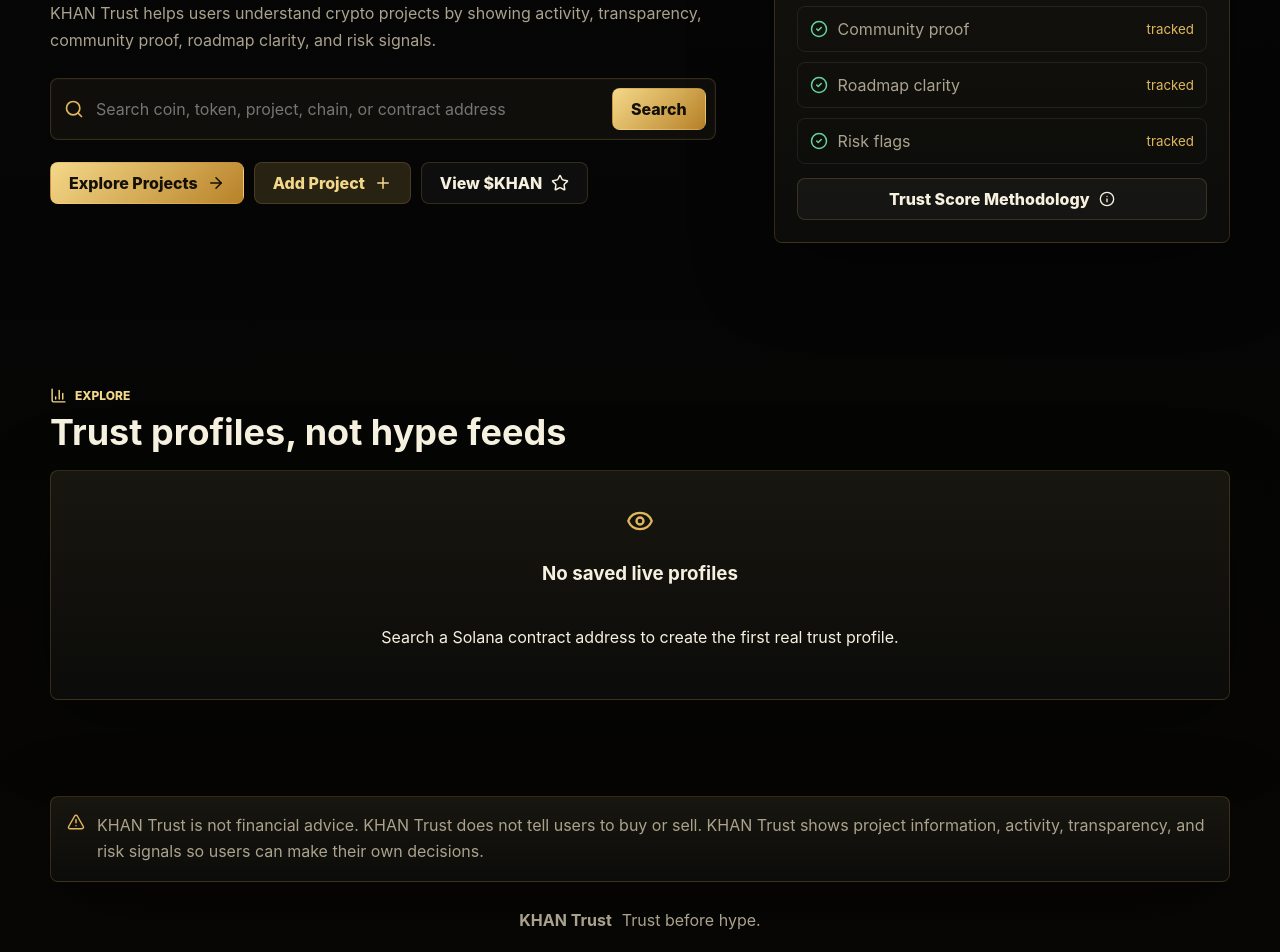
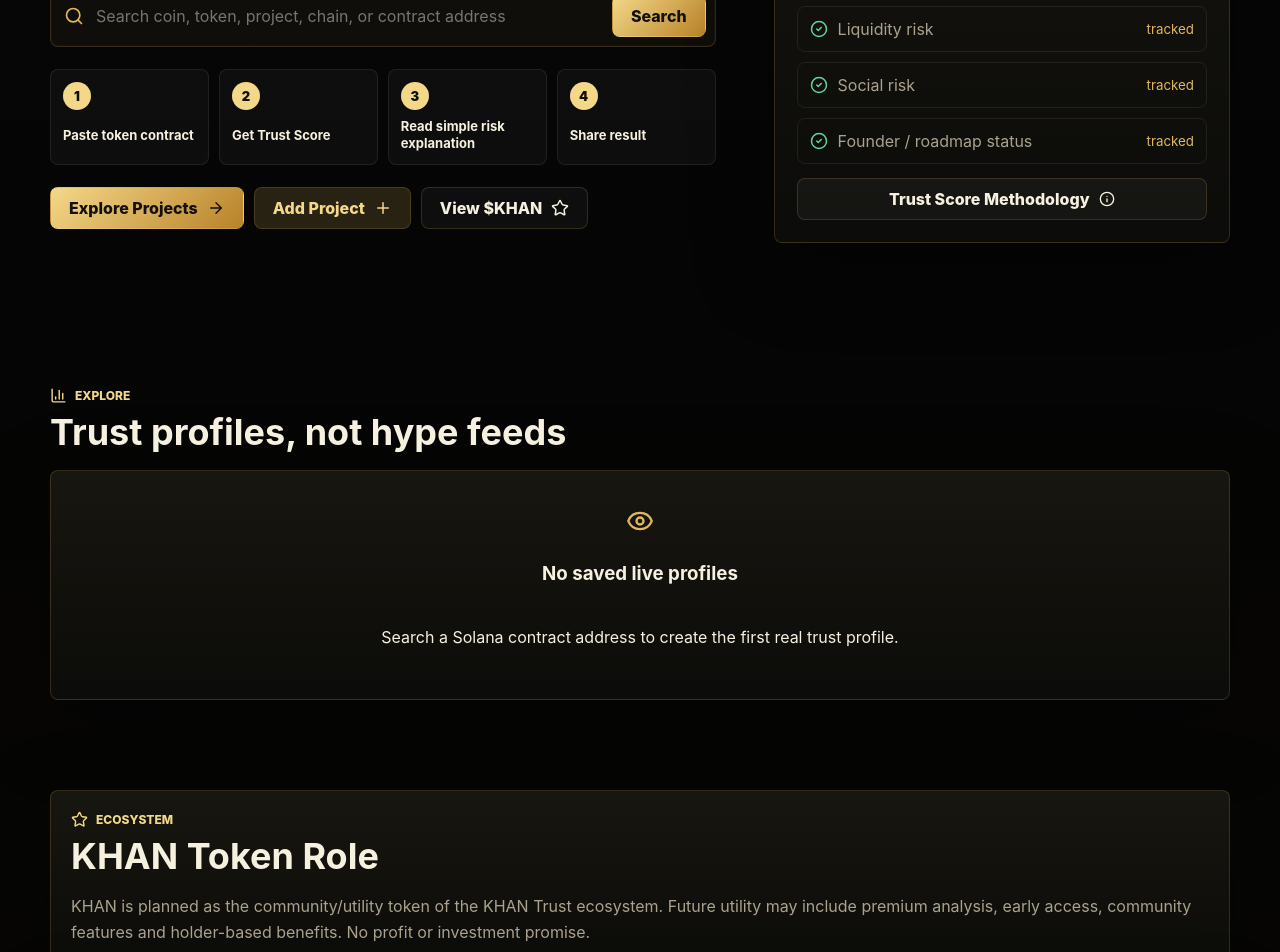
Before and after one commit to xankiwiyev3366-crypto/KHAN-Trust, a React (Vite) app: page / in a window 1280 px wide. Shown: the part 440-1392 px from the top of the page. Built offline with nearby package versions, Linux system fonts and the light colour scheme.

Commit message:
Position KHAN Trust as token risk checker

```diff
--- a/src/main.jsx
+++ b/src/main.jsx
@@ -11,6 +11,7 @@ import {
   CheckCircle2,
   CircleDot,
   Clock3,
+  Copy,
   ExternalLink,
   Eye,
   FileWarning,
@@ -62,7 +63,7 @@ const khanProject = {
   status: 'Early community',
   lastUpdate: '2026-06-19',
   trustScore: 74,
-  riskLevel: 'Moderate',
+  riskLevel: 'Medium',
   founderStatus: 'Public mission, early founder activity',
   communitySize: 1280,
   holders: 0,
@@ -91,7 +92,7 @@ const khanProject = {
     { phase: 'Phase 4 - Community proof tools', status: 'Planned' },
     { phase: 'Phase 5 - AI-assisted project analysis', status: 'Planned' },
   ],
-  riskNotes: 'Early ecosystem project. Users should review activity and public updates before forming opinions.',
+  riskNotes: 'Planned community/utility token. Users should review activity and public updates before forming opinions.',
 };
 
 const demoProjects = [
@@ -111,7 +112,7 @@ const demoProjects = [
     status: 'Verified demo',
     lastUpdate: '2026-06-17',
     trustScore: 86,
-    riskLevel: 'Lower',
+    riskLevel: 'Low',
     founderStatus: 'Public operators',
     communitySize: 18600,
     holders: 12450,
@@ -199,7 +200,7 @@ const demoProjects = [
     status: 'Building',
     lastUpdate: '2026-06-15',
     trustScore: 67,
-    riskLevel: 'Moderate',
+    riskLevel: 'Medium',
     founderStatus: 'Public creator',
     communitySize: 5200,
     holders: 1680,
@@ -740,8 +741,8 @@ function roadmapFromText(text) {
 }
 
 function scoreToRisk(score) {
-  if (score >= 78) return 'Lower';
-  if (score >= 55) return 'Moderate';
+  if (score >= 78) return 'Low';
+  if (score >= 55) return 'Medium';
   return 'High';
 }
 
@@ -807,6 +808,101 @@ function holderRiskLevel(data = {}) {
   if (data.topHolderPercent > 35 || data.topTenHolderPercent > 70) return 'High risk signal';
   if (data.topHolderPercent > 20 || data.topTenHolderPercent > 50) return 'Moderate risk signal';
   return 'Lower concentration risk';
+}
+
+function riskBadge(score) {
+  if (score >= 78) return 'Low Risk';
+  if (score >= 55) return 'Medium Risk';
+  return 'High Risk';
+}
+
+function riskSignals(project = {}) {
+  const data = project.realData || {};
+  const holders = Number(data.holderCount || project.holders || project.communitySize || 0);
+  const liquidity = Number(data.totalLiquidityUsd ?? data.liquidityUsd ?? 0);
+  const socialLinks = [project.website, project.twitter, project.telegram, project.github].filter(hasValue).length;
+  const founderText = project.founderStatus || 'Not provided';
+
+  return [
+    {
+      label: 'Holder risk',
+      value: holderRiskLabel(data, holders),
+      detail: holderRiskDetail(data, holders),
+    },
+    {
+      label: 'Liquidity risk',
+      value: liquidityRiskLabel(liquidity),
+      detail: liquidity ? `${formatCurrency(liquidity)} public liquidity found.` : 'Liquidity data is not available yet.',
+    },
+    {
+      label: 'Social risk',
+      value: socialRiskLabel(socialLinks),
+      detail: `${socialLinks}/4 public links found: website, X/Twitter, Telegram, GitHub.`,
+    },
+    {
+      label: 'Founder / roadmap status',
+      value: founderRoadmapLabel(project),
+      detail: `${founderText}. ${roadmapClarity(project)}.`,
+    },
+  ];
+}
+
+function holderRiskLabel(data = {}, holders = 0) {
+  if (data.topHolderPercent > 35 || data.topTenHolderPercent > 70) return 'High';
+  if (data.topHolderPercent > 20 || data.topTenHolderPercent > 50 || (holders > 0 && holders < 500)) return 'Medium';
+  if (holders >= 500 || data.topHolderPercent !== null) return 'Low';
+  return 'Limited data';
+}
+
+function holderRiskDetail(data = {}, holders = 0) {
+  if (!holders && data.topHolderPercent === null) return 'Holder count and concentration need more public data.';
+  const holderText = holders ? `${formatNumber(holders)} holders found` : 'Holder count not available';
+  const topHolderText = data.topHolderPercent === null || data.topHolderPercent === undefined
+    ? 'top holder data unavailable'
+    : `largest holder at ${formatPercent(data.topHolderPercent)}`;
+  return `${holderText}; ${topHolderText}.`;
+}
+
+function liquidityRiskLabel(liquidity = 0) {
+  if (!liquidity) return 'Limited data';
+  if (liquidity < 5000) return 'High';
+  if (liquidity < 50000) return 'Medium';
+  return 'Low';
+}
+
+function socialRiskLabel(count = 0) {
+  if (count <= 1) return 'High';
+  if (count <= 2) return 'Medium';
+  return 'Low';
+}
+
+function founderRoadmapLabel(project = {}) {
+  if (project.founderStatus?.toLowerCase().includes('anonymous')) return 'High';
+  if (!hasRoadmap(project)) return 'Medium';
+  if (isPublicFounder(project.founderStatus)) return 'Low';
+  return 'Medium';
+}
+
+function plainRiskExplanation(project = {}) {
+  const score = project.trustScore || 0;
+  if (score >= 78) {
+    return 'This token has stronger public signals, but users should still check holders, liquidity, links, and recent updates before acting.';
+  }
+  if (score >= 55) {
+    return 'This token has some useful public signals, but there are still gaps. Review holder concentration, liquidity, social links, and roadmap proof carefully.';
+  }
+  return 'This token has weak or limited public signals. Treat it as high risk until stronger holder, liquidity, social, founder, and roadmap proof is available.';
+}
+
+function shareText(project = {}, channel = 'x') {
+  const name = project.name || 'this token';
+  const score = project.trustScore || 0;
+  const risk = riskBadge(score);
+  const contract = hasValue(project.contract) ? ` Contract: ${project.contract}` : '';
+  if (channel === 'telegram') {
+    return `KHAN Trust check: ${name} has a Trust Score of ${score}/100 (${risk}). Review holder, liquidity, social and founder risks before buying.${contract}`;
+  }
+  return `Checked ${name} on KHAN Trust: Trust Score ${score}/100 (${risk}). Review holder, liquidity, social and founder risks before buying.${contract}`;
 }
 
 function roundPercent(ratio) {
@@ -987,9 +1083,15 @@ function App() {
             openMethodology={() => setMethodologyOpen(true)}
           />
         )}
-        {(page.startsWith('project/') || page === 'khan') && !selectedProject && (
+        {page.startsWith('project/') && !selectedProject && (
           <section className="page-section">
             <EmptyState title="No live profile loaded" text="Search a Solana contract address to create a real KHAN Trust profile." />
+          </section>
+        )}
+        {page === 'khan' && !selectedProject && (
+          <section className="page-section">
+            <KhanTokenRole />
+            <Disclaimer />
           </section>
         )}
         {page === 'about' && <AboutPage openMethodology={() => setMethodologyOpen(true)} />}
@@ -1061,13 +1163,20 @@ function HomePage({ projects, query, setQuery, searchState, onSearch, navigate,
           <div className="hero-copy">
             <p className="eyebrow"><Shield size={16} /> Trust before hype.</p>
             <h1>KHAN Trust</h1>
-            <p className="hero-subtitle">Crypto project trust profiles before you believe the hype.</p>
+            <p className="hero-subtitle">Check token risk before you buy.</p>
             <p className="hero-explainer">
-              KHAN Trust helps users understand crypto projects by showing activity, transparency, community proof,
-              roadmap clarity, and risk signals.
+              KHAN Trust helps users understand holder, liquidity, social and founder risks.
             </p>
             <SearchBox value={query} onChange={setQuery} onSubmit={onSearch} loading={searchState.status === 'loading'} />
             <SearchStatus state={searchState} />
+            <div className="flow-steps" aria-label="KHAN Trust flow">
+              {['Paste token contract', 'Get Trust Score', 'Read simple risk explanation', 'Share result'].map((step, index) => (
+                <div className="flow-step" key={step}>
+                  <span>{index + 1}</span>
+                  <strong>{step}</strong>
+                </div>
+              ))}
+            </div>
             <div className="hero-actions">
               <button className="primary-button" onClick={() => navigate('explore')}>
                 Explore Projects <ArrowRight size={18} />
@@ -1096,7 +1205,7 @@ function HomePage({ projects, query, setQuery, searchState, onSearch, navigate,
               </div>
             </div>
             <div className="signal-list">
-              {['Activity proof', 'Community proof', 'Roadmap clarity', 'Risk flags'].map((item) => (
+              {['Holder risk', 'Liquidity risk', 'Social risk', 'Founder / roadmap status'].map((item) => (
                 <div key={item} className="signal-row">
                   <CheckCircle2 size={18} />
                   <span>{item}</span>
@@ -1119,6 +1228,7 @@ function HomePage({ projects, query, setQuery, searchState, onSearch, navigate,
         </div>
         {!featured.length && <EmptyState title="No saved live profiles" text="Search a Solana contract address to create the first real trust profile." />}
       </section>
+      <KhanTokenRole />
       <Disclaimer />
     </>
   );
@@ -1314,24 +1424,100 @@ function ProjectProfile({ project, navigate, watched, toggleWatch, onEdit, openM
         <div className="profile-score-card">
           <ScoreCircle score={project.trustScore} size="large" />
           <RiskPill level={project.riskLevel} />
+          <strong>{riskBadge(project.trustScore)}</strong>
           <span className="status-badge">{project.status}</span>
         </div>
       </div>
 
       <div className="profile-layout">
         <div className="main-column">
+          <RiskSummary project={project} />
           <InfoGrid project={project} />
           <TrustBreakdown project={project} />
           {project.realData && <RealDataSection project={project} data={project.realData} />}
           <RiskFlags flags={project.riskFlags} />
           <Timeline items={project.timeline} />
           <Roadmap phases={project.roadmap} />
+          <ShareReady project={project} />
+          <KhanTokenRole />
         </div>
         <aside className="side-column">
           <CommunityProof project={project} />
           <Disclaimer compact />
         </aside>
       </div>
+    </section>
+  );
+}
+
+function RiskSummary({ project }) {
+  return (
+    <section className="detail-section">
+      <SectionTitle icon={AlertTriangle} eyebrow="Result" title="Simple Risk Summary" />
+      <div className="result-score-row">
+        <div>
+          <span>Trust Score</span>
+          <strong>{project.trustScore}/100</strong>
+        </div>
+        <RiskPill level={project.riskLevel} />
+      </div>
+      <div className="risk-summary-grid">
+        {riskSignals(project).map((item) => (
+          <div className="risk-summary-item" key={item.label}>
+            <span>{item.label}</span>
+            <strong>{item.value}</strong>
+            <p>{item.detail}</p>
+          </div>
+        ))}
+      </div>
+      <p className="plain-explanation">{plainRiskExplanation(project)}</p>
+    </section>
+  );
+}
+
+function ShareReady({ project }) {
+  const [copied, setCopied] = useState('');
+  const copy = async (channel) => {
+    const text = shareText(project, channel);
+    try {
+      await navigator.clipboard.writeText(text);
+      setCopied(channel);
+      window.setTimeout(() => setCopied(''), 1600);
+    } catch {
+      setCopied('error');
+    }
+  };
+
+  return (
+    <section className="detail-section">
+      <SectionTitle icon={MessageCircle} eyebrow="Share" title="Share-ready Result" />
+      <div className="share-grid">
+        {[
+          ['x', 'X/Twitter', shareText(project, 'x')],
+          ['telegram', 'Telegram', shareText(project, 'telegram')],
+        ].map(([channel, label, text]) => (
+          <div className="share-card" key={channel}>
+            <span>{label}</span>
+            <p>{text}</p>
+            <button className="secondary-button" type="button" onClick={() => copy(channel)}>
+              <Copy size={17} /> {copied === channel ? 'Copied' : 'Copy text'}
+            </button>
+          </div>
+        ))}
+      </div>
+      {copied === 'error' && <p className="inline-note">Copy is not available in this browser. Select the text manually.</p>}
+    </section>
+  );
+}
+
+function KhanTokenRole() {
+  return (
+    <section className="detail-section khan-token-role">
+      <SectionTitle icon={Star} eyebrow="Ecosystem" title="KHAN Token Role" />
+      <p>
+        KHAN is planned as the community/utility token of the KHAN Trust ecosystem. Future utility may include premium
+        analysis, early access, community features and holder-based benefits. No profit or investment promise.
+      </p>
     </section>
   );
 }
@@ -1774,7 +1960,7 @@ function ScoreCircle({ score, size = 'normal' }) {
 }
 
 function RiskPill({ level }) {
-  return <span className={`risk-pill ${level.toLowerCase()}`}>{level} risk</span>;
+  return <span className={`risk-pill ${level.toLowerCase()}`}>{level} Risk</span>;
 }
 
 function SectionTitle({ icon: Icon, eyebrow, title }) {
@@ -1800,10 +1986,7 @@ function Disclaimer({ compact = false }) {
   return (
     <section className={compact ? 'disclaimer compact' : 'disclaimer'}>
       <AlertTriangle size={18} />
-      <p>
-        KHAN Trust is not financial advice. KHAN Trust does not tell users to buy or sell. KHAN Trust shows project
-        information, activity, transparency, and risk signals so users can make their own decisions.
-      </p>
+      <p>KHAN Trust is not financial advice. Always do your own research.</p>
     </section>
   );
 }
--- a/src/styles.css
+++ b/src/styles.css
@@ -304,6 +304,41 @@ main {
   gap: 10px;
 }
 
+.flow-steps {
+  display: grid;
+  grid-template-columns: repeat(4, minmax(0, 1fr));
+  gap: 10px;
+  margin: 18px 0 22px;
+}
+
+.flow-step {
+  display: grid;
+  gap: 8px;
+  min-width: 0;
+  padding: 12px;
+  border: 1px solid var(--border-soft);
+  border-radius: 8px;
+  background: rgba(255,255,255,0.035);
+}
+
+.flow-step span {
+  display: grid;
+  width: 28px;
+  height: 28px;
+  place-items: center;
+  border-radius: 999px;
+  color: #141006;
+  background: var(--gold-bright);
+  font-size: 13px;
+  font-weight: 900;
+}
+
+.flow-step strong {
+  color: var(--text);
+  font-size: 13px;
+  line-height: 1.3;
+}
+
 .hero-panel,
 .project-card,
 .detail-section,
@@ -546,11 +581,13 @@ main {
   padding: 7px 10px;
 }
 
+.risk-pill.low,
 .risk-pill.lower {
   color: var(--success);
   background: rgba(103, 211, 156, 0.13);
 }
 
+.risk-pill.medium,
 .risk-pill.moderate {
   color: var(--warning);
   background: rgba(247, 190, 82, 0.13);
@@ -626,6 +663,87 @@ main {
 
 .detail-section {
   padding: 20px;
+}
+
+.result-score-row {
+  display: flex;
+  align-items: center;
+  justify-content: space-between;
+  gap: 14px;
+  margin-bottom: 14px;
+  padding: 14px;
+  border: 1px solid var(--border-soft);
+  border-radius: 8px;
+  background: rgba(255,255,255,0.03);
+}
+
+.result-score-row span,
+.risk-summary-item span,
+.share-card span {
+  display: block;
+  color: var(--muted);
+  font-size: 13px;
+  font-weight: 800;
+}
+
+.result-score-row strong {
+  display: block;
+  margin-top: 4px;
+  font-size: 30px;
+}
+
+.risk-summary-grid,
+.share-grid {
+  display: grid;
+  grid-template-columns: repeat(2, minmax(0, 1fr));
+  gap: 10px;
+}
+
+.risk-summary-item,
+.share-card {
+  min-width: 0;
+  padding: 14px;
+  border: 1px solid var(--border-soft);
+  border-radius: 8px;
+  background: rgba(255,255,255,0.025);
+}
+
+.risk-summary-item strong {
+  display: block;
+  margin: 6px 0;
+  font-size: 20px;
+}
+
+.risk-summary-item p,
+.plain-explanation,
+.share-card p,
+.khan-token-role p {
+  margin: 0;
+  color: var(--muted);
+  line-height: 1.6;
+  overflow-wrap: anywhere;
+}
+
+.plain-explanation {
+  margin-top: 14px;
+  padding: 13px;
+  border: 1px solid var(--border);
+  border-radius: 8px;
+  color: #f3e5be;
+  background: var(--gold-soft);
+}
+
+.share-card {
+  display: grid;
+  gap: 12px;
+}
+
+.share-card .secondary-button {
+  width: 100%;
+}
+
+.khan-token-role {
+  margin-top: 18px;
 }
 
 .info-grid {
@@ -1180,6 +1298,9 @@ button:disabled {
   .project-grid,
   .info-grid,
   .real-data-grid,
+  .flow-steps,
+  .risk-summary-grid,
+  .share-grid,
   .add-form,
   .compare-selectors,
   .about-grid,
@@ -1243,4 +1364,9 @@ button:disabled {
   .hero-actions button {
     width: 100%;
   }
+
+  .result-score-row {
+    align-items: flex-start;
+    flex-direction: column;
+  }
 }
```
